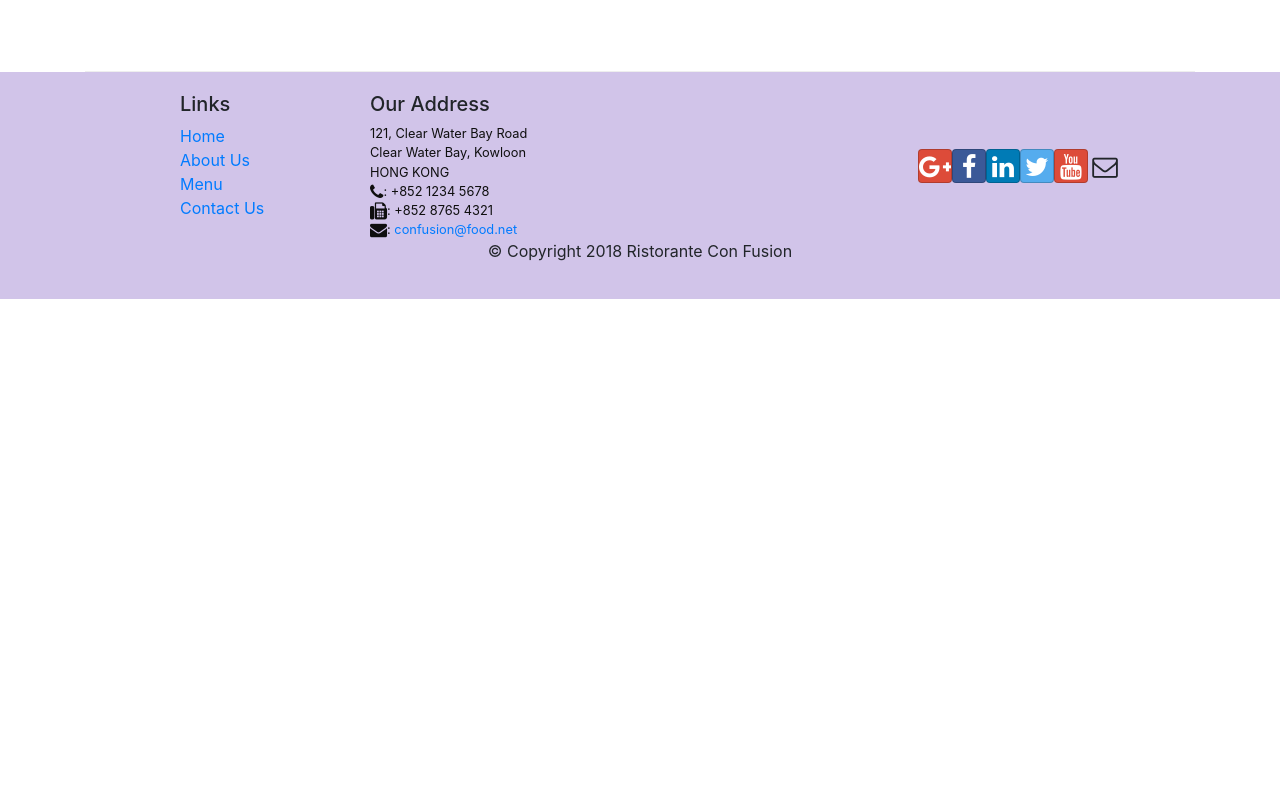
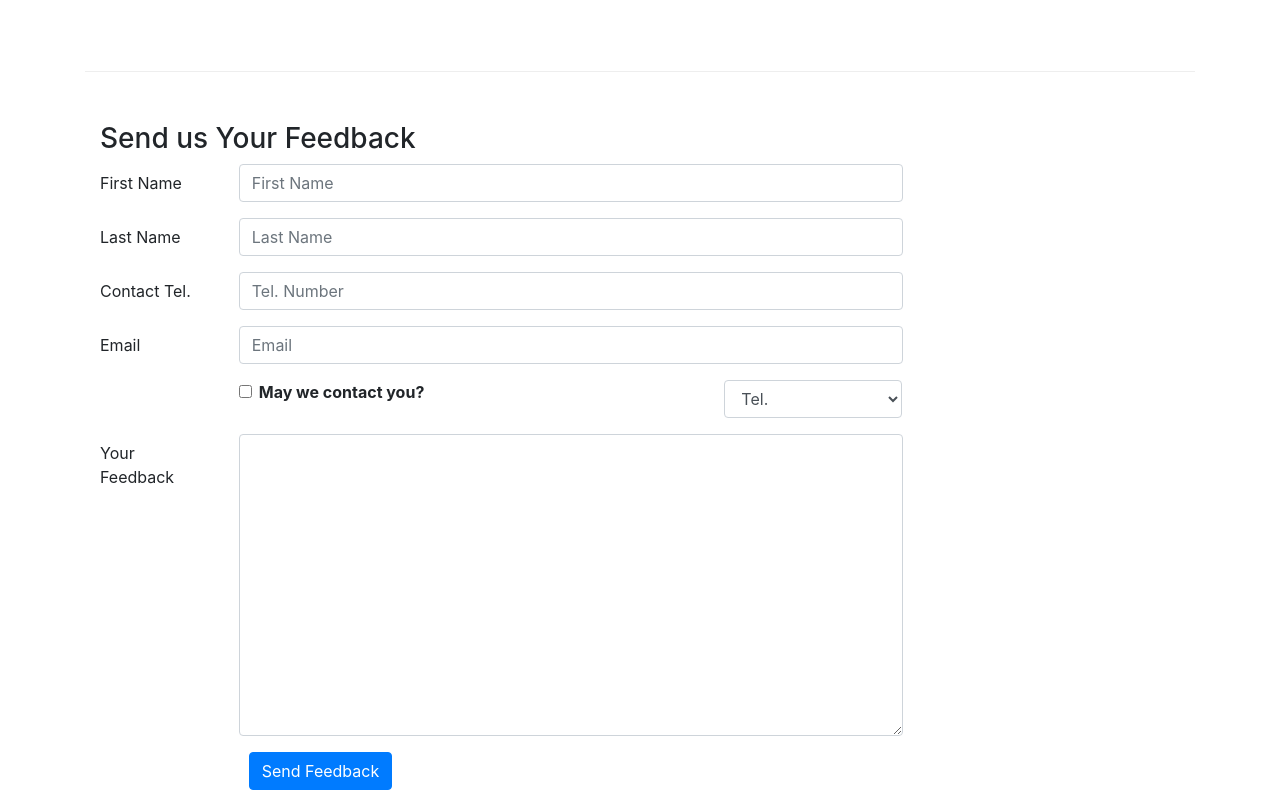
Before and after one commit to vedanttttt/React-WebDevelopment, a React (Create React App) app: page /contactus in a window 1280 px wide. Shown: the part 800-1600 px from the top of the page. Before the commit the page ends 1099 px from the top, so only its background shows below. Built offline with nearby package versions, Linux system fonts and the light colour scheme.

Commit message:
controlled forms

```diff
--- a/src/components/ContactComponent.js
+++ b/src/components/ContactComponent.js
@@ -1,8 +1,42 @@
-import React from 'react';
-import {Breadcrumb,BreadcrumbItem} from 'reactstrap';
+import React,{Component} from 'react';
+import {Breadcrumb,BreadcrumbItem,Button,Form,FormGroup,Label,Input,Col} from 'reactstrap';
 import {Link} from 'react-router-dom';
 
-function Contact(props) {
+class Contact extends Component {
+
+    constructor(props){
+        super(props);
+
+        this.state={
+            firstname:'',
+            lastname:'',
+            telnum:'',
+            email:'',
+            agree:false,
+            contactType:'Tel.',
+            message:''
+        }
+        this.handleSubmit=this.handleSubmit.bind(this);
+        this.handleInputChange=this.handleInputChange.bind(this);
+    }
+
+    handleInputChange(event){
+        const target = event.target;
+        const value = target.type === 'checkbox' ? target.checked : target.value;
+        const name = target.name;
+
+        this.setState({
+            [name] : value
+        })
+    }
+
+    handleSubmit(event){
+        console.log("Current State is: " + JSON.stringify(this.state));
+        alert("Current State is: " + JSON.stringify(this.state));
+        event.preventDefault();
+    }
+
+    render(){
     return(
         <div className="container">
             <div className="row">
@@ -41,8 +75,84 @@
                     </div>
                 </div>
             </div>
+            <div className="row row-content">
+                <div className="col-12">
+                    <h3>Send us Your Feedback</h3>
+                </div>
+                <div className="col-12 col-md-9">
+                    <Form onSubmit={this.handleSubmit}>
+                        <FormGroup row>
+                            <Label htmlFor="firstname" md={2}>First Name</Label>
+                            <Col md={10}>
+                                <Input type="text" id="firstname" name="firstname"
+                                 placeholder="First Name" value={this.state.firstname}
+                                 onChange={this.handleInputChange} />
+                            </Col>
+                        </FormGroup>
+                        <FormGroup row>
+                            <Label htmlFor="lastname" md={2}>Last Name</Label>
+                            <Col md={10}>
+                                <Input type="text" id="lastname" name="lastname"
+                                 placeholder="Last Name" value={this.state.lastname}
+                                 onChange={this.handleInputChange} />
+                            </Col>
+                        </FormGroup>
+                        <FormGroup row>
+                            <Label htmlFor="telnum" md={2}>Contact Tel.</Label>
+                            <Col md={10}>
+                                <Input type="tel" id="telnum" name="telnum"
+                                 placeholder="Tel. Number" value={this.state.telnum}
+                                 onChange={this.handleInputChange} />
+                            </Col>
+                        </FormGroup>
+                        <FormGroup row>
+                            <Label htmlFor="email" md={2}>Email</Label>
+                            <Col md={10}>
+                                <Input type="email" id="email" name="email"
+                                 placeholder="Email" value={this.state.email}
+                                 onChange={this.handleInputChange} />
+                            </Col>
+                        </FormGroup>
+                        <FormGroup row>
+                            <Col md={{size: 6,offset: 2}}>
+                                <FormGroup check>
+                                    <Label check>
+                                        <Input type="checkbox" name="agree"
+                                            checked={this.state.agree}
+                                            onChange={this.handleInputChange} />{' '}
+                                            <strong>May we contact you?</strong>
+                                    </Label>
+                                </FormGroup>
+                            </Col>
+                            <Col md={{size: 3,offset: 1}}>
+                                <Input type="select" name="contactType"
+                                    value={this.state.contactType}
+                                    onChange={this.handleInputChange}>
+                                    <option>Tel.</option>
+                                    <option>Email</option>
+                                </Input>
+                            </Col>
+                        </FormGroup>
+                        <FormGroup row>
+                            <Label htmlFor="message" md={2}>Your Feedback</Label>
+                            <Col md={10}>
+                                <Input type="textarea" id="message" name="message"
+                                 rows="12" value={this.state.message}
+                                 onChange={this.handleInputChange} />
+                            </Col>
+                        </FormGroup>
+                        <FormGroup>
+                            <Col md={{size:10,offset: 2}}>
+                                <Button type="submit" color="primary">
+                                    Send Feedback
+                                </Button>
+                            </Col>
+                        </FormGroup>
+                    </Form>
+                </div>
+            </div>
         </div>
     );
 }
-
+}
 export default Contact;
```
